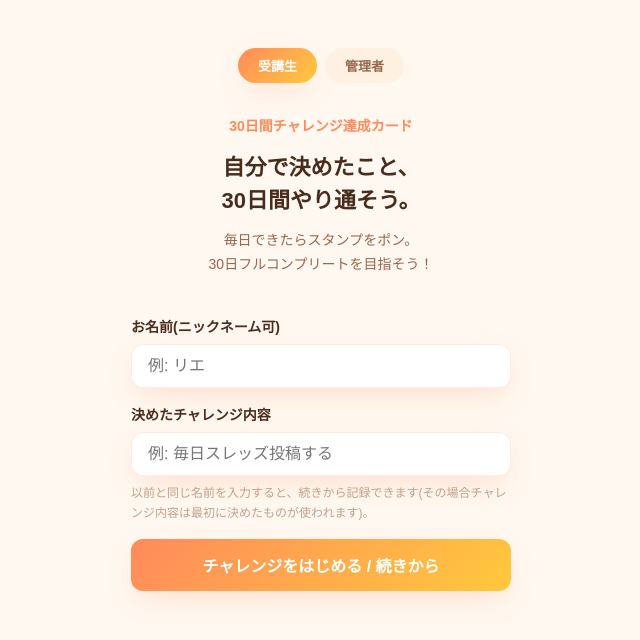
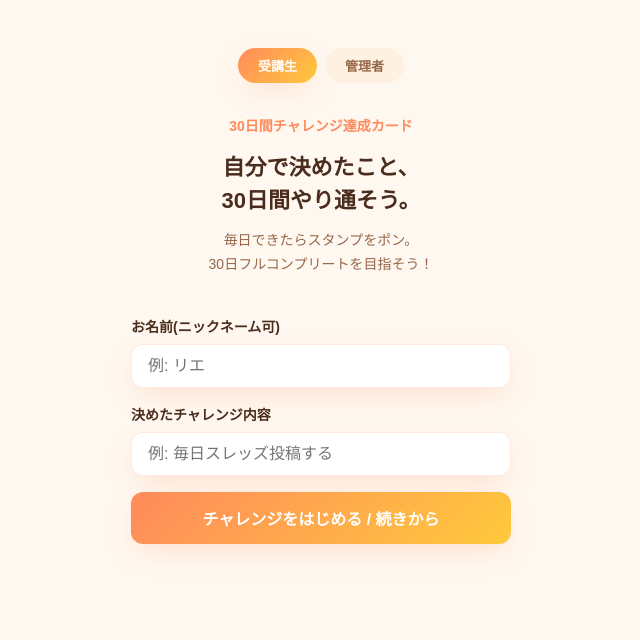
Before and after one commit to fasting-test/challenge-stamp-card, a plain HTML site: page index.html in a window 1280 px wide. Shown: the whole page, without its empty margins (319-959 px from the left). Drawn offline with nearby package versions, Linux system fonts and the light colour scheme.

Commit message:
登録フォームの補足文言を削除

```diff
--- a/index.html
+++ b/index.html
@@ -34,9 +34,6 @@
           <div class="field">
             <label for="challenge">決めたチャレンジ内容</label>
             <input id="challenge" name="challenge" type="text" required maxlength="80" placeholder="例: 毎日スレッズ投稿する" />
-            <p class="hint">
-              以前と同じ名前を入力すると、続きから記録できます(その場合チャレンジ内容は最初に決めたものが使われます)。
-            </p>
           </div>
 
           <button type="submit" class="btn-primary" id="submit-btn">チャレンジをはじめる / 続きから</button>
```
